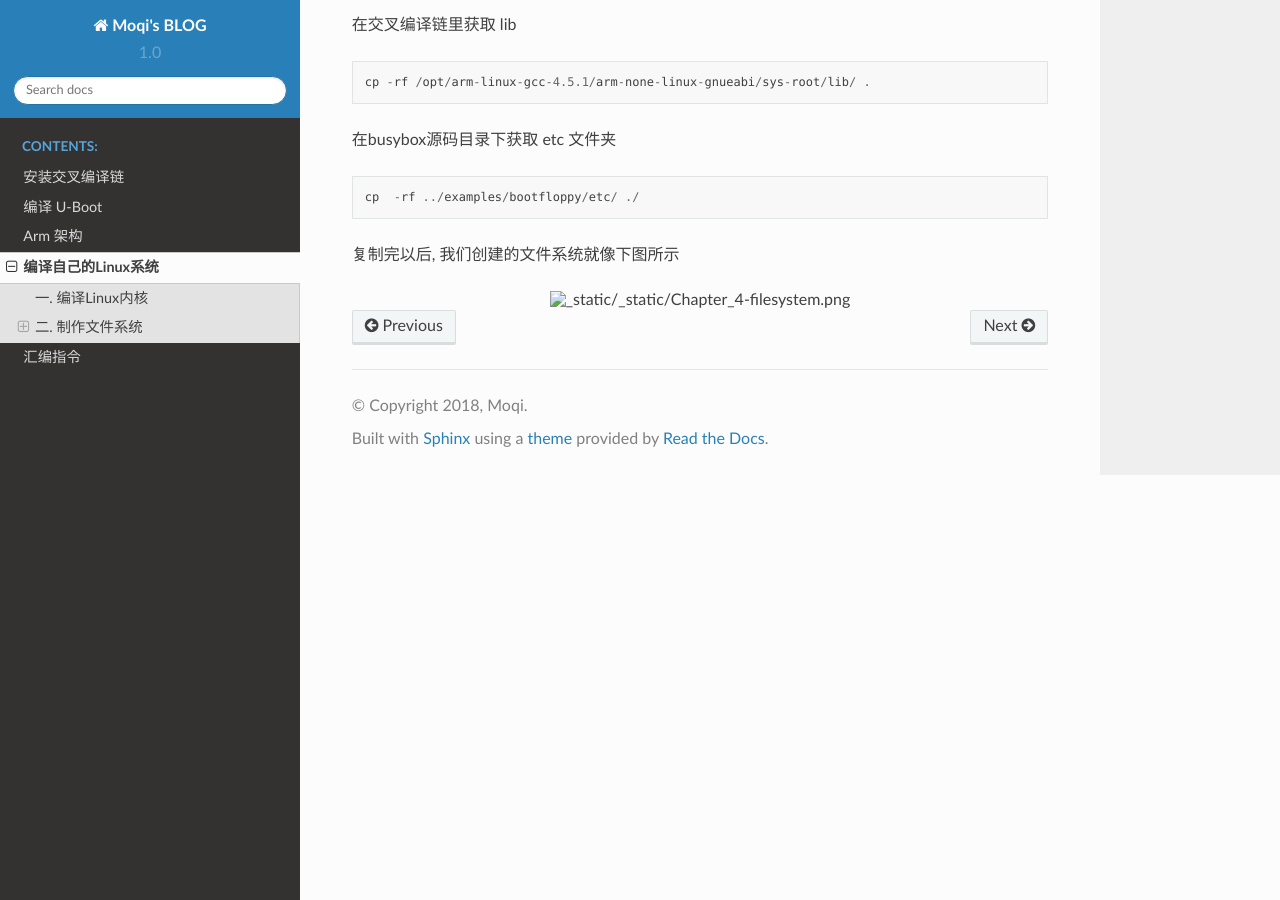
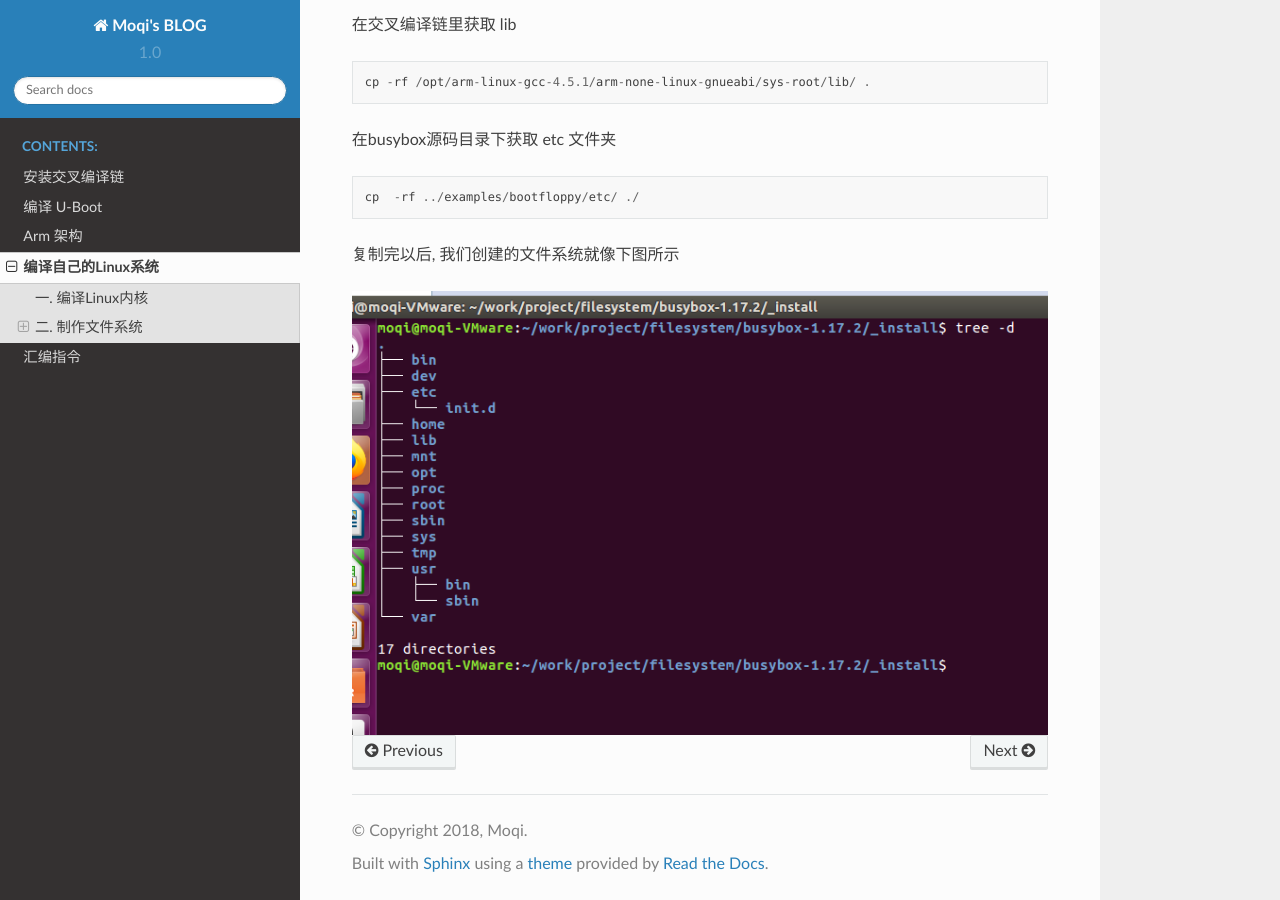
Before and after one commit to moqi-smile/Blog-Tiny4412, a Sphinx documentation site: the page built from source/Chapter_4.rst, in a window 1280 px wide and 900 px high, scrolled down 1887 px. Built offline with Sphinx 7.4.7 and the Read the Docs theme 2.0.0, drawn with Linux system fonts in a browser that asks for light colours.

Commit message:
Update Chapter_4.rst

```diff
--- a/source/Chapter_4.rst
+++ b/source/Chapter_4.rst
@@ -99,6 +99,6 @@
 
 复制完以后, 我们创建的文件系统就像下图所示
 
-.. figure:: ./_static/_static/Chapter_4-filesystem.png
+.. figure:: ./_static/Chapter_4-filesystem.png
 	:align: center
 	:figclass: align-center
```
